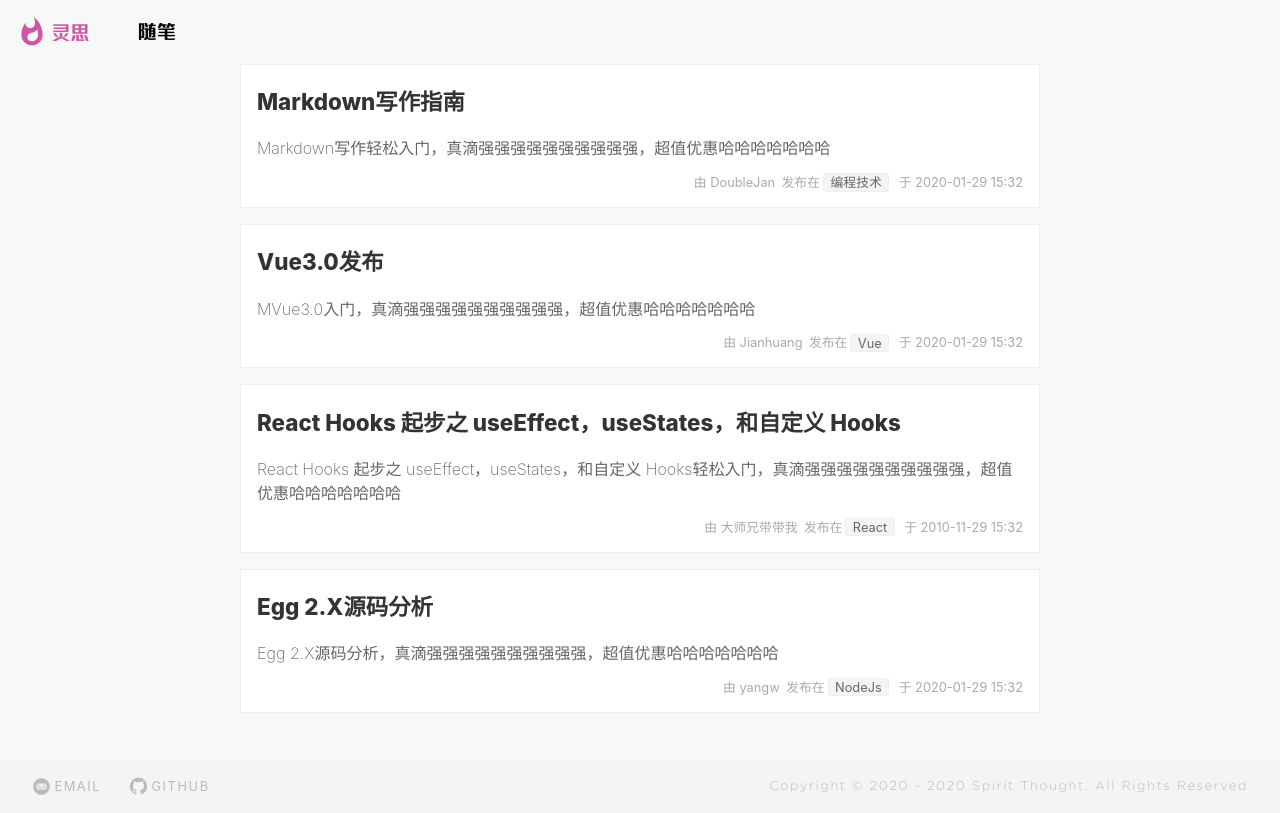
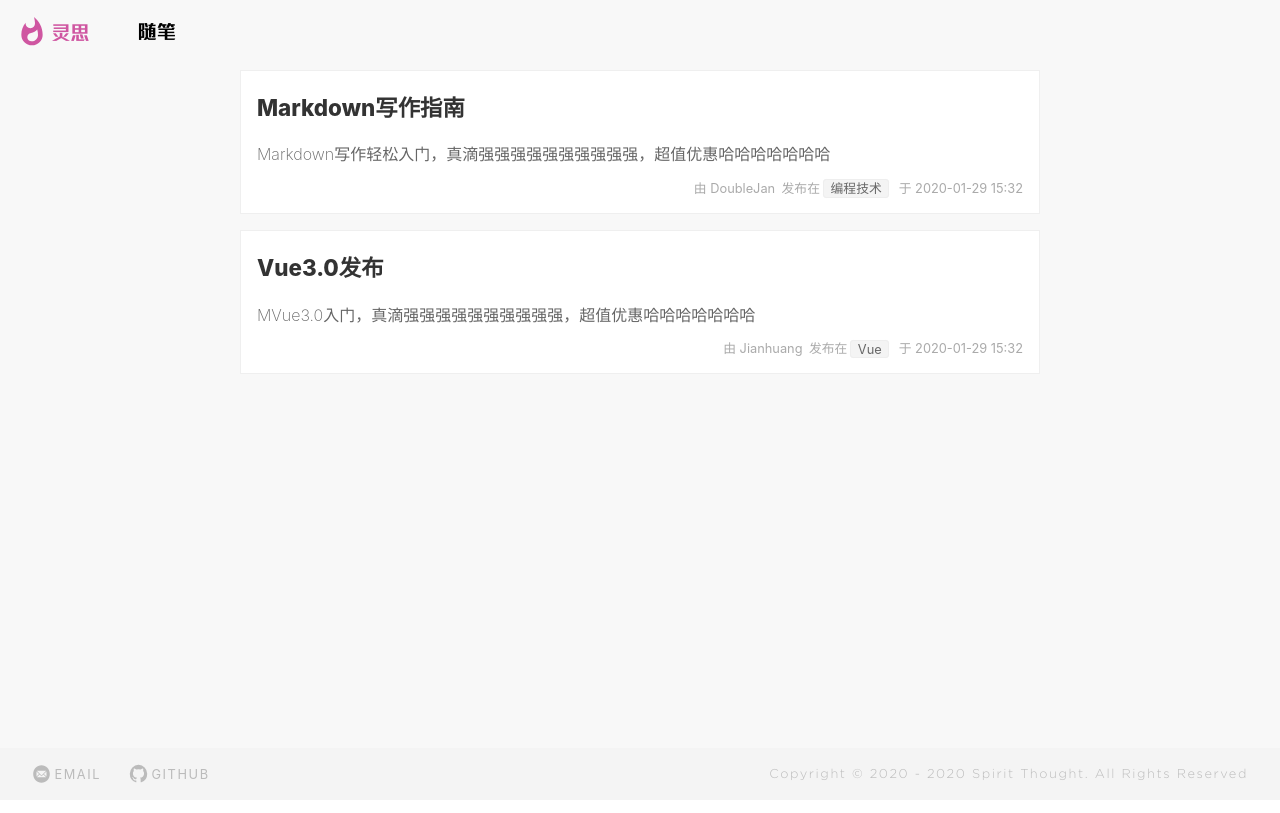
Before and after one commit to DoubleJan/spirit-thought-web, a React app: page /articlesList in a window 1280 px wide. Built offline with nearby package versions, Linux system fonts and the light colour scheme.

Commit message:
fix: 修复articleList纵向居中问题

```diff
--- a/src/pages/articlesList/articlesList.module.less
+++ b/src/pages/articlesList/articlesList.module.less
@@ -12,5 +12,7 @@
 .articleListPageBodyWrap {
   display: flex;
   justify-content: center;
+  align-items: flex-start;
   margin-bottom: 2rem;
+  min-height: calc(100vh - 10rem);
 }
--- a/src/pages/articlesList/articlesList.tsx
+++ b/src/pages/articlesList/articlesList.tsx
@@ -25,24 +25,24 @@ const mockArticleList: ArticleListType = [
     createTime: '2020-01-29T15:32:47',
     description: 'MVue3.0入门，真滴强强强强强强强强强强，超值优惠哈哈哈哈哈哈哈'
   },
-  {
-    id: 'id2321',
-    articleId: 'react',
-    title: 'React Hooks 起步之 useEffect，useStates，和自定义 Hooks',
-    directoryName: 'React',
-    author: '大师兄带带我',
-    createTime: '2010-11-29T15:32:47',
-    description: 'React Hooks 起步之 useEffect，useStates，和自定义 Hooks轻松入门，真滴强强强强强强强强强强，超值优惠哈哈哈哈哈哈哈'
-  },
-  {
-    id: '9087',
-    articleId: '6',
-    title: 'Egg 2.X源码分析',
-    directoryName: 'NodeJs',
-    author: 'yangw',
-    createTime: '2020-01-29T15:32:47',
-    description: 'Egg 2.X源码分析，真滴强强强强强强强强强强，超值优惠哈哈哈哈哈哈哈'
-  },
+  // {
+  //   id: 'id2321',
+  //   articleId: 'react',
+  //   title: 'React Hooks 起步之 useEffect，useStates，和自定义 Hooks',
+  //   directoryName: 'React',
+  //   author: '大师兄带带我',
+  //   createTime: '2010-11-29T15:32:47',
+  //   description: 'React Hooks 起步之 useEffect，useStates，和自定义 Hooks轻松入门，真滴强强强强强强强强强强，超值优惠哈哈哈哈哈哈哈'
+  // },
+  // {
+  //   id: '9087',
+  //   articleId: '6',
+  //   title: 'Egg 2.X源码分析',
+  //   directoryName: 'NodeJs',
+  //   author: 'yangw',
+  //   createTime: '2020-01-29T15:32:47',
+  //   description: 'Egg 2.X源码分析，真滴强强强强强强强强强强，超值优惠哈哈哈哈哈哈哈'
+  // },
 ]
 
 function ArticlesList() {
```
